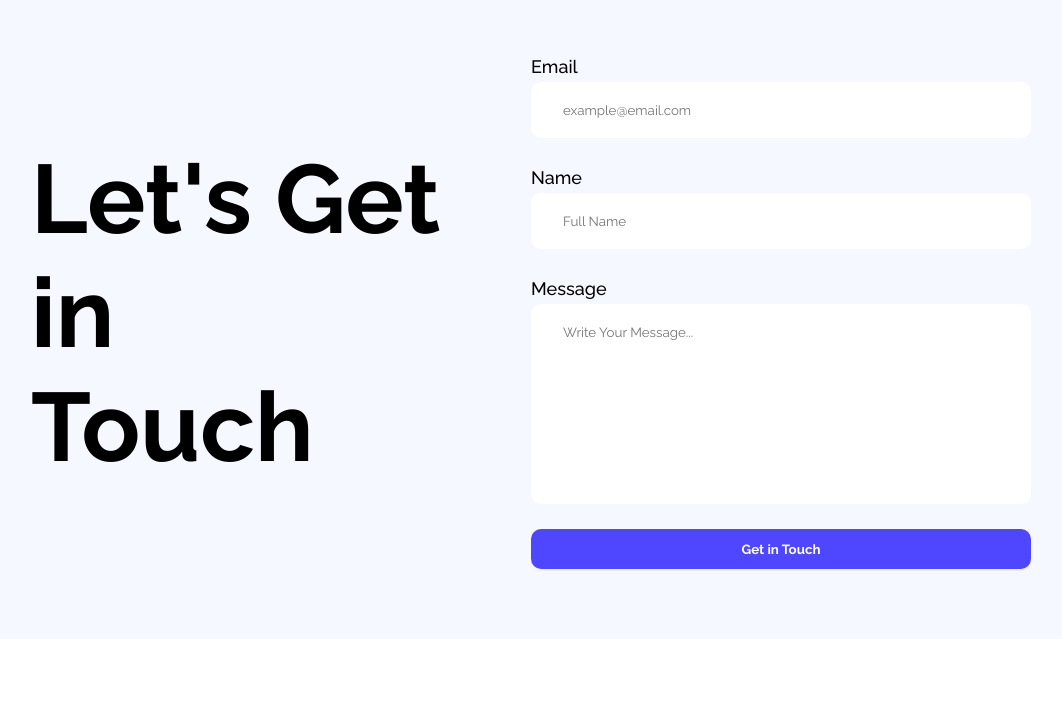
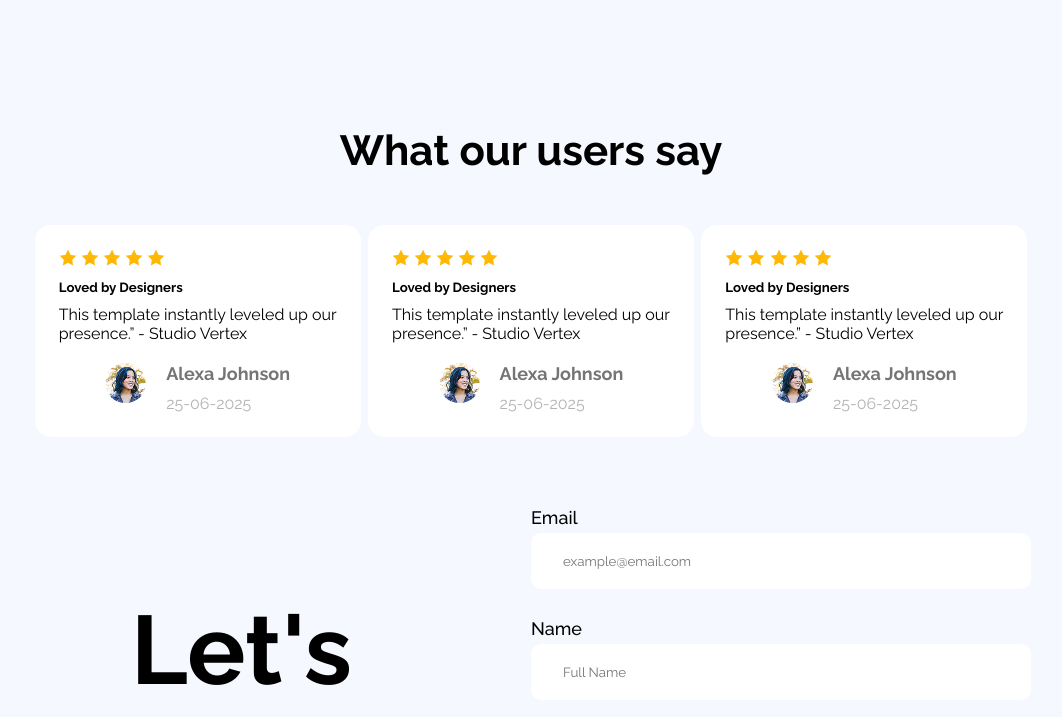
Before and after one commit to mramitkb/B12-Webflow-Launchpad-A1, a plain HTML site: page index.html in a window 1280 px wide. Shown: the part 1580-2297 px from the top of the page, without its empty margins (109-1171 px from the left). Drawn offline with Linux system fonts and the light colour scheme.

Commit message:
Users Review Section Completed

```diff
--- a/index.html
+++ b/index.html
@@ -51,6 +51,63 @@
                 </div>
             </div>
         </div>
+        <!-- Users Review -->
+        <div id="review-container">
+            <h1>What our users say</h1>
+            <div id="reviews">
+                <!-- One -->
+                <div id="review">
+                    <img src="./resources/assets/icon-star.png" alt="">
+                    <img src="./resources/assets/icon-star.png" alt="">
+                    <img src="./resources/assets/icon-star.png" alt="">
+                    <img src="./resources/assets/icon-star.png" alt="">
+                    <img src="./resources/assets/icon-star.png" alt="">
+                    <h5>Loved by Designers</h5>
+                    <p>This template instantly leveled up our <br> presence.” - Studio Vertex</p>
+                    <div id="user">
+                        <img style="border-radius: 50%;" src="./resources/assets/avatar.png" alt="">
+                        <div>
+                            <h5 style="color: #757575; font-size: 18px;">Alexa Johnson</h5>
+                            <p style=" color: #B3B3B3;">25-06-2025</p>
+                        </div>
+                    </div>
+                </div>
+                <!-- One -->
+                <div id="review">
+                    <img src="./resources/assets/icon-star.png" alt="">
+                    <img src="./resources/assets/icon-star.png" alt="">
+                    <img src="./resources/assets/icon-star.png" alt="">
+                    <img src="./resources/assets/icon-star.png" alt="">
+                    <img src="./resources/assets/icon-star.png" alt="">
+                    <h5>Loved by Designers</h5>
+                    <p>This template instantly leveled up our <br> presence.” - Studio Vertex</p>
+                    <div id="user">
+                        <img style="border-radius: 50%;" src="./resources/assets/avatar.png" alt="">
+                        <div>
+                            <h5 style="color: #757575; font-size: 18px;">Alexa Johnson</h5>
+                            <p style=" color: #B3B3B3;">25-06-2025</p>
+                        </div>
+                    </div>
+                </div>
+                <!-- One -->
+                <div id="review">
+                    <img src="./resources/assets/icon-star.png" alt="">
+                    <img src="./resources/assets/icon-star.png" alt="">
+                    <img src="./resources/assets/icon-star.png" alt="">
+                    <img src="./resources/assets/icon-star.png" alt="">
+                    <img src="./resources/assets/icon-star.png" alt="">
+                    <h5>Loved by Designers</h5>
+                    <p>This template instantly leveled up our <br> presence.” - Studio Vertex</p>
+                    <div id="user">
+                        <img style="border-radius: 50%;" src="./resources/assets/avatar.png" alt="">
+                        <div>
+                            <h5 style="color: #757575; font-size: 18px;">Alexa Johnson</h5>
+                            <p style=" color: #B3B3B3;">25-06-2025</p>
+                        </div>
+                    </div>
+                </div>
+            </div>
+        </div>
         <!-- Get in Touch Section -->
         <div id="get-container">
             <h1>Let's Get in <br>Touch</h1>
@@ -65,16 +122,18 @@
                     <br>
 
                     <label for="message">Message</label>
-                    <textarea style="resize: none;" name="" id="message" cols="30" rows="10" placeholder="Write Your Message..."></textarea>
+                    <textarea style="resize: none;" name="" id="message" cols="30" rows="10"
+                        placeholder="Write Your Message..."></textarea>
 
-                    <button style="margin-top: 20px;"  class="primary-btn">Get in Touch</button>
+                    <button style="margin-top: 20px;" class="primary-btn">Get in Touch</button>
                 </form>
             </div>
         </div>
     </main>
     <footer>
         <h1>WEBFLOW</h1>
-        <p>Ready to elevate your online presence? Contact us today to discuss <br> your project and discover how we can bring your vision to life.</p>
+        <p>Ready to elevate your online presence? Contact us today to discuss <br> your project and discover how we can
+            bring your vision to life.</p>
         <ul>
             <li><a href="#home">Home</a></li>
             <li><a href="#about">About</a></li>
--- a/style.css
+++ b/style.css
@@ -101,7 +101,35 @@ main{
     font-size: 20px;
 }
 
-
+#review-container{
+    margin-top: 140px;
+}
+#review-container h1{
+    text-align: center;
+    font-size: 42px;
+    font-weight: 700;
+}
+#review{
+    background: white;
+    padding: 24px;
+    border-radius: 16px;
+}
+#review h5{
+    margin: 10px 0;
+}
+#reviews{
+    margin-top: 50px;
+    display: flex;
+    align-items: center;
+    justify-content: space-around;
+}
+#user{
+    display: flex;
+    align-items: center;
+    justify-content: center;
+    gap: 20px;
+    margin-top: 10px;
+}
 
 
 
@@ -118,6 +146,7 @@ main{
 #get-container h1{
     font-size: 97px;
     font-weight: 700px;
+    margin-left: 100px;
 }
 #get-container label{
     font-size: 18px;
```
